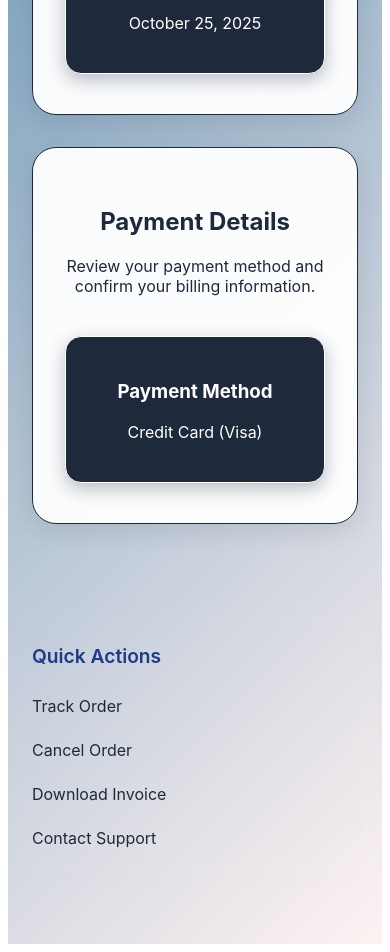
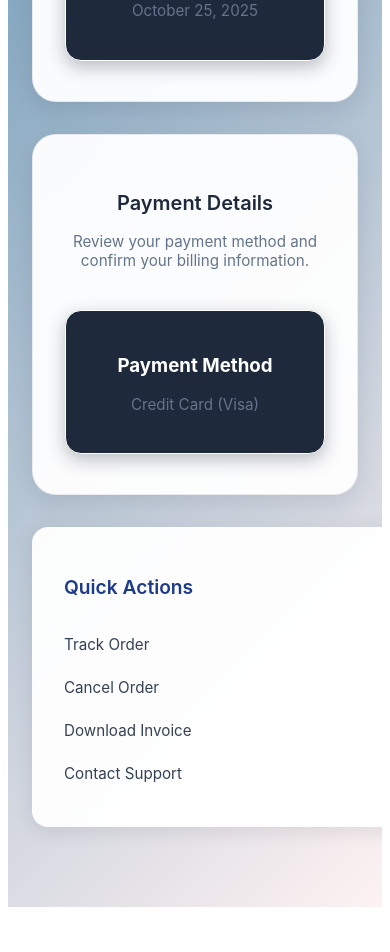
Before and after one commit to EricJamesSonio/Gown, a React (Vite) app in the folder client/: page /orders in a window 390 px wide. Shown: the part 780-1732 px from the top of the page. After the commit the page ends 1695 px from the top, so only its background shows below. Built offline with nearby package versions, Linux system fonts and the light colour scheme.

Commit message:
Modulized the order page to use components

```diff
--- a/client/src/components/orders/OrderSectionCard.jsx
+++ b/client/src/components/orders/OrderSectionCard.jsx
@@ -1,5 +1,6 @@
 // src/components/orders/OrderSectionCard.jsx
 import React from "react";
+import "../../css/components/OrderSectionCard.css";
 
 export default function OrderSectionCard({ title, description, children }) {
   return (
--- /dev/null
+++ b/client/src/controls/OrderSideBar.jsx
@@ -0,0 +1,16 @@
+import React from "react";
+import "../css/components/OrderSidebar.css";
+
+export default function OrderSidebar() {
+  return (
+    <aside className="order-sidebar">
+      <h2>Quick Actions</h2>
+      <ul>
+        <li>Track Order</li>
+        <li>Cancel Order</li>
+        <li>Download Invoice</li>
+        <li>Contact Support</li>
+      </ul>
+    </aside>
+  );
+}
--- /dev/null
+++ b/client/src/css/components/OrderSectionCard.css
@@ -0,0 +1,62 @@
+/* =============================
+   ORDER SECTION CARD COMPONENT
+   ============================= */
+.order-card {
+  background: rgba(255, 255, 255, 0.95);
+  border-radius: 1.5rem;
+  padding: 2.5rem 2rem;
+  text-align: center;
+  box-shadow: 0 8px 24px rgba(15, 23, 42, 0.1);
+  border: 1px solid rgba(229, 231, 235, 0.8);
+  backdrop-filter: blur(8px);
+  transition: all 0.3s ease, transform 0.3s ease;
+  animation: fadeInCard 0.5s ease-in-out;
+}
+
+.order-card:hover {
+  transform: translateY(-6px);
+  box-shadow: 0 12px 32px rgba(37, 99, 235, 0.2);
+}
+
+.order-card h2 {
+  font-size: 1.25rem;
+  font-weight: 600;
+  color: #1e293b;
+}
+
+.order-card p {
+  color: #64748b;
+  font-size: 0.95rem;
+}
+
+/* =============================
+   INNER BOX (inside the card)
+   ============================= */
+.order-inner-box {
+  background: #1e293b;
+  color: white;
+  padding: 1.5rem;
+  margin-top: 2.5rem;
+  border-radius: 1rem;
+  box-shadow: 0 6px 18px rgba(30, 41, 59, 0.3);
+  transition: transform 0.3s ease, box-shadow 0.3s ease;
+}
+
+.order-inner-box:hover {
+  transform: translateY(-4px);
+  box-shadow: 0 10px 24px rgba(30, 41, 59, 0.4);
+}
+
+/* =============================
+   ANIMATION
+   ============================= */
+@keyframes fadeInCard {
+  from {
+    opacity: 0;
+    transform: translateY(12px);
+  }
+  to {
+    opacity: 1;
+    transform: translateY(0);
+  }
+}
--- /dev/null
+++ b/client/src/css/components/OrderSideBar.css
@@ -0,0 +1,74 @@
+/* =============================
+   ORDER SIDEBAR COMPONENT
+   ============================= */
+.order-sidebar {
+  position: fixed;
+  top: 90px; /* below navbar */
+  right: 2rem;
+  width: 300px;
+  height: calc(100vh - 100px);
+  background: rgba(255, 255, 255, 0.95);
+  border: 1px solid rgba(229, 231, 235, 0.8);
+  border-radius: 1.5rem;
+  padding: 2rem;
+  box-shadow: -4px 0 20px rgba(15, 23, 42, 0.1);
+  backdrop-filter: blur(10px);
+  overflow-y: auto;
+  z-index: 50;
+  animation: fadeIn 0.6s ease-in-out;
+}
+
+.order-sidebar h2 {
+  font-size: 1.2rem;
+  font-weight: 600;
+  margin-bottom: 1.5rem;
+  color: #1e3a8a;
+}
+
+.order-sidebar ul {
+  list-style: none;
+  padding: 0;
+  margin: 0;
+}
+
+.order-sidebar li {
+  padding: 0.75rem 0;
+  cursor: pointer;
+  font-size: 0.95rem;
+  color: #334155;
+  transition: color 0.2s ease, transform 0.2s ease;
+}
+
+.order-sidebar li:hover {
+  color: #2563eb;
+  transform: translateX(4px);
+}
+
+/* =============================
+   ANIMATION
+   ============================= */
+@keyframes fadeIn {
+  from {
+    opacity: 0;
+    transform: translateY(12px);
+  }
+  to {
+    opacity: 1;
+    transform: translateY(0);
+  }
+}
+
+/* =============================
+   RESPONSIVE
+   ============================= */
+@media (max-width: 1024px) {
+  .order-sidebar {
+    position: static;
+    width: 100%;
+    height: auto;
+    border: none;
+    border-radius: 1rem;
+    box-shadow: 0 4px 20px rgba(15, 23, 42, 0.1);
+    margin-top: 2rem;
+  }
+}
--- /dev/null
+++ b/client/src/css/pages/Login.css
@@ -0,0 +1,67 @@
+/* ========== Login Page Styles ========== */
+.login-container {
+  max-width: 720px;
+  margin: 2rem auto;
+  padding: 3rem;
+  background: rgba(116, 211, 173, 0.85);
+  backdrop-filter: blur(8px);
+  border-radius: 1.25rem;
+  text-align: center;
+  box-shadow: 0 8px 24px rgba(0, 0, 0, 0.1);
+  transition: transform 0.25s ease, box-shadow 0.25s ease;
+  animation: fadeIn 0.8s ease-in-out;
+}
+
+.login-container:hover {
+  transform: translateY(-4px);
+  box-shadow: 0 10px 28px rgba(0, 0, 0, 0.15);
+}
+
+.login-title {
+  font-size: 2rem;
+  font-weight: 700;
+  color: #1e3a8a; /* blue-900 */
+  margin-bottom: 1rem;
+}
+
+.login-description {
+  font-size: 1.125rem;
+  color: #475569; /* slate-600 */
+  line-height: 1.6;
+  max-width: 32rem;
+  margin: 0 auto;
+}
+
+/* ========== Inner Test Section ========== */
+.login-test {
+  background: #1e293b; /* slate-800 */
+  color: white;
+  padding: 1.5rem;
+  margin-top: 3rem;
+  border-radius: 0.75rem;
+  text-align: center;
+  box-shadow: 0 4px 12px rgba(30, 41, 59, 0.4);
+}
+
+.login-test h2 {
+  font-size: 1.5rem;
+  font-weight: 700;
+}
+
+.login-test p {
+  color: #22d3ee; /* cyan-400 */
+  margin-top: 0.5rem;
+  font-size: 1rem;
+}
+
+/* ========== Animations ========== */
+@keyframes fadeIn {
+  from {
+    opacity: 0;
+    transform: translateY(10px);
+  }
+  to {
+    opacity: 1;
+    transform: translateY(0);
+  }
+}
--- a/client/src/css/pages/Order.css
+++ b/client/src/css/pages/Order.css
@@ -11,7 +11,6 @@
   background: linear-gradient(135deg, #3f7ca4, #fef2f2);
   font-family: "Inter", sans-serif;
   color: #1e293b;
-  gap: 2rem;
   overflow-x: hidden;
 }
 
@@ -21,90 +20,10 @@
 .order-main {
   flex: 1;
   display: grid;
-  grid-template-columns: repeat(3, minmax(280px, 1fr)); /* 3 cards per row */
+  grid-template-columns: repeat(3, minmax(280px, 1fr));
   gap: 2rem;
-  margin-right: 320px; /* space for sidebar */
+  margin-right: 400px; /* ✅ This creates space for sidebar */
   transition: all 0.3s ease-in-out;
-}
-
-/* =============================
-   SIDEBAR (FIXED PANEL)
-   ============================= */
-.order-sidebar {
-  position: fixed;
-  top: 90px; /* below navbar */
-  right: 0;
-  width: 300px;
-  height: calc(100vh - 100px); /* full height minus navbar */
-  background: rgba(255, 255, 255, 0.95);
-  border-left: 2px solid rgba(0, 0, 0, 0.05);
-  border-radius: 0; /* full height sidebar */
-  padding: 2rem;
-  box-shadow: -4px 0 20px rgba(15, 23, 42, 0.1);
-  backdrop-filter: blur(10px);
-  overflow-y: auto; /* scroll if content exceeds height */
-  z-index: 50;
-  animation: fadeIn 0.6s ease-in-out;
-}
-
-.order-sidebar h2 {
-  font-size: 1.2rem;
-  font-weight: 600;
-  margin-bottom: 1rem;
-  color: #1e3a8a;
-}
-
-.order-sidebar ul {
-  list-style: none;
-  padding: 0;
-  margin: 0;
-}
-
-.order-sidebar li {
-  padding: 0.75rem 0;
-  cursor: pointer;
-  transition: color 0.2s ease;
-}
-
-.order-sidebar li:hover {
-  color: #2563eb;
-}
-
-/* =============================
-   ORDER CARD
-   ============================= */
-.order-card {
-  background: rgba(255, 255, 255, 0.95);
-  border-radius: 1.5rem;
-  padding: 2.5rem 2rem;
-  text-align: center;
-  box-shadow: 0 8px 24px rgba(15, 23, 42, 0.1);
-  backdrop-filter: blur(8px);
-  transition: all 0.3s ease, transform 0.3s ease;
-  animation: fadeIn 0.5s ease-in-out;
-}
-
-.order-card:hover {
-  transform: translateY(-6px);
-  box-shadow: 0 12px 32px rgba(37, 99, 235, 0.2);
-}
-
-/* =============================
-   INNER BOX
-   ============================= */
-.order-inner-box {
-  background: #1e293b;
-  color: white;
-  padding: 1.5rem;
-  margin-top: 2.5rem;
-  border-radius: 1rem;
-  box-shadow: 0 6px 18px rgba(30, 41, 59, 0.3);
-  transition: transform 0.3s ease, box-shadow 0.3s ease;
-}
-
-.order-inner-box:hover {
-  transform: translateY(-4px);
-  box-shadow: 0 10px 24px rgba(30, 41, 59, 0.4);
 }
 
 /* =============================
@@ -127,23 +46,19 @@
 @media (max-width: 1280px) {
   .order-main {
     grid-template-columns: repeat(2, minmax(250px, 1fr));
-    margin-right: 300px;
+    margin-right: 300px; /* still reserve sidebar space */
   }
 }
 
 @media (max-width: 1024px) {
-  .order-sidebar {
-    position: static;
-    width: 100%;
-    height: auto;
-    border-left: none;
-    border-radius: 1rem;
-    box-shadow: 0 4px 20px rgba(15, 23, 42, 0.1);
+  .order-page {
+    flex-direction: column;
+    padding: 80px 1.5rem;
   }
 
   .order-main {
+    margin-right: 0; /* no need to reserve space now */
     grid-template-columns: repeat(2, minmax(250px, 1fr));
-    margin-right: 0;
   }
 }
 
@@ -151,84 +66,4 @@
   .order-main {
     grid-template-columns: 1fr;
   }
-
-  .order-page {
-    flex-direction: column;
-    padding: 80px 1.5rem;
-  }
 }
-/* =============================
-   ORDER PAGE STYLES
-   ============================= */
-.order-page {
-  padding: 100px 4%;
-  background: linear-gradient(135deg, #3f7ca4, #fef2f2);
-  min-height: 100vh;
-  font-family: "Inter", sans-serif;
-  color: #1e293b;
-
-  display: flex;
-  flex-direction: row;
-  justify-content: flex-start;
-  align-items: flex-start;
-  gap: 3rem; /* increase gap between cards and sidebar */
-  flex-wrap: nowrap;
-  position: relative;
-}
-
-/* Add margin to the main content so cards don’t touch sidebar */
-.order-main-content {
-  margin-right: 20rem; /* space for sidebar width + padding */
-  flex: 1;
-  display: flex;
-  flex-wrap: wrap;
-  gap: 2rem; /* spacing between cards */
-}
-
-/* =============================
-   SIDEBAR
-   ============================= */
-.order-sidebar {
-  position: fixed;
-  top: 6rem;
-  right: 2rem;
-  width: 18rem;
-  background: rgba(255, 255, 255, 0.95);
-  border-radius: 1.5rem;
-  padding: 1.5rem;
-  box-shadow: 0 8px 24px rgba(15, 23, 42, 0.1);
-  border: 1px solid #e5e7eb;
-  z-index: 50;
-}
-
-/* =============================
-   RESPONSIVE
-   ============================= */
-@media (max-width: 1024px) {
-  .order-main-content {
-    margin-right: 0; /* sidebar stacks below */
-    justify-content: center;
-  }
-
-  .order-sidebar {
-    position: static;
-    width: 100%;
-    margin-top: 2rem;
-    box-shadow: none;
-    border: none;
-    background: transparent;
-  }
-}
-
-@media (max-width: 768px) {
-  .order-page {
-    flex-direction: column;
-    align-items: center;
-    padding: 60px 1.5rem;
-  }
-
-  .order-main-content {
-    width: 100%;
-    max-width: 600px;
-  }
-}
--- a/client/src/pages/Login.jsx
+++ b/client/src/pages/Login.jsx
@@ -1,18 +1,16 @@
+import "../css/pages/Login.css";
+
 export default function Login() {
   return (
-    <section className="max-w-3xl mx-auto my-8 p-12 bg-white/85 backdrop-blur-md rounded-2xl shadow-lg text-center transition-transform hover:-translate-y-1 hover:shadow-2xl animate-fadeIn">
-      <h2 className="text-3xl font-bold text-blue-900 mb-4">
-        Welcome to My App
-      </h2>
-      <p className="text-lg text-slate-600 leading-relaxed max-w-xl mx-auto">
+    <section className="login-container">
+      <h2 className="login-title">Welcome to My App</h2>
+      <p className="login-description">
         This App is my first React project — PRACTICING REACT 💻
       </p>
 
-      <section className="bg-slate-800 text-white p-6 mt-12 rounded-xl text-center">
-        <h2 className="text-2xl font-bold">Tailwind is working!</h2>
-        <p className="text-cyan-400 mt-2">
-          If you see color and spacing, it's working ✅
-        </p>
+      <section className="login-test">
+        <h2>Tailwind is working!</h2>
+        <p>If you see color and spacing, it's working ✅</p>
       </section>
     </section>
   );
--- a/client/src/pages/Order.jsx
+++ b/client/src/pages/Order.jsx
@@ -1,12 +1,13 @@
 import React from "react";
 import "../css/pages/Order.css";
 import OrderSectionCard from "../components/orders/OrderSectionCard";
+import OrderSidebar from "../controls/OrderSidebar";
 
 const Order = () => {
   return (
-    <div className="order-page flex gap-6 p-6 relative">
+    <div className="order-page">
       {/* Main Order Sections */}
-      <div className="order-main flex-1 flex flex-wrap justify-between gap-4">
+      <div className="order-main">
         <OrderSectionCard
           title="Your Order Summary"
           description="Thank you for shopping with us! Review your order details below before proceeding to checkout."
@@ -42,16 +43,8 @@ const Order = () => {
         </OrderSectionCard>
       </div>
 
-      {/* Fixed Sidebar */}
-      <aside className="order-sidebar fixed right-6 top-24 w-72 bg-white shadow-lg rounded-2xl p-6 border border-gray-200">
-        <h2 className="text-lg font-semibold mb-4">Quick Actions</h2>
-        <ul className="space-y-3 text-gray-700">
-          <li className="hover:text-indigo-600 cursor-pointer">Track Order</li>
-          <li className="hover:text-indigo-600 cursor-pointer">Cancel Order</li>
-          <li className="hover:text-indigo-600 cursor-pointer">Download Invoice</li>
-          <li className="hover:text-indigo-600 cursor-pointer">Contact Support</li>
-        </ul>
-      </aside>
+      {/* Sidebar */}
+      <OrderSidebar />
     </div>
   );
 };
--- a/client/src/routes/AppRoutes.jsx
+++ b/client/src/routes/AppRoutes.jsx
@@ -68,9 +68,9 @@ export default function AppRoutes() {
       <Route
         path="/login"
         element={
-          <PlainLayout>
+          <PageLayout>
             <Login />
-          </PlainLayout>
+          </PageLayout>
         }
       />
     </Routes>
```
